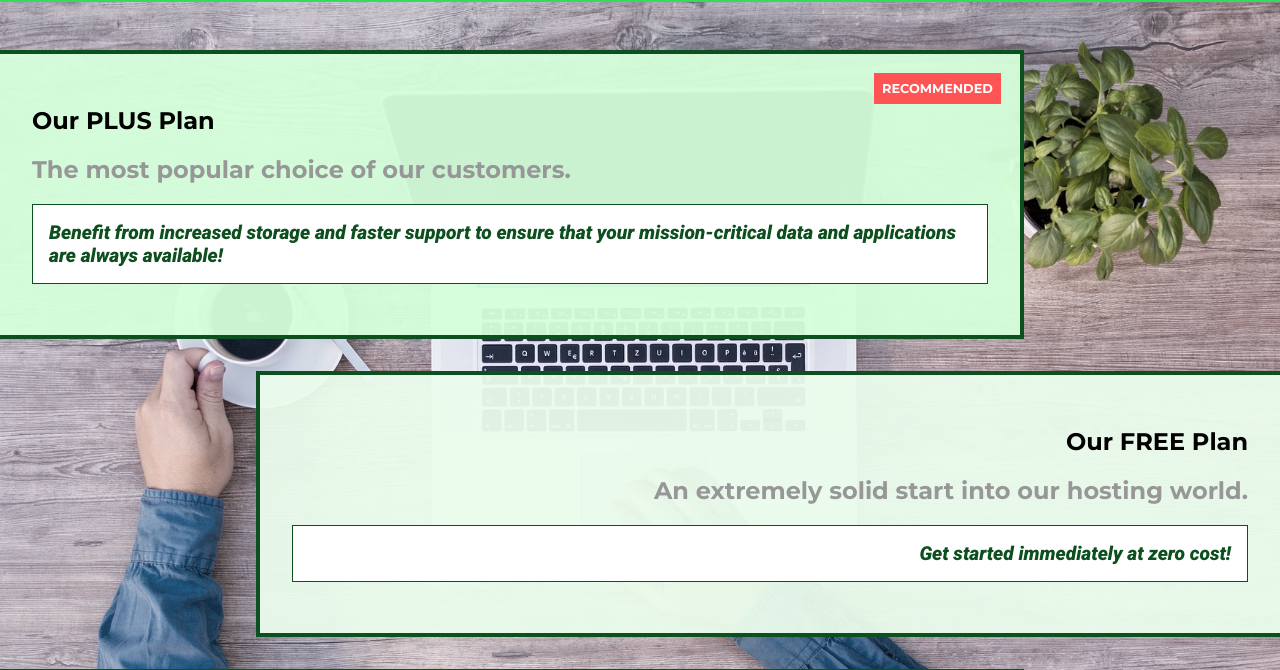
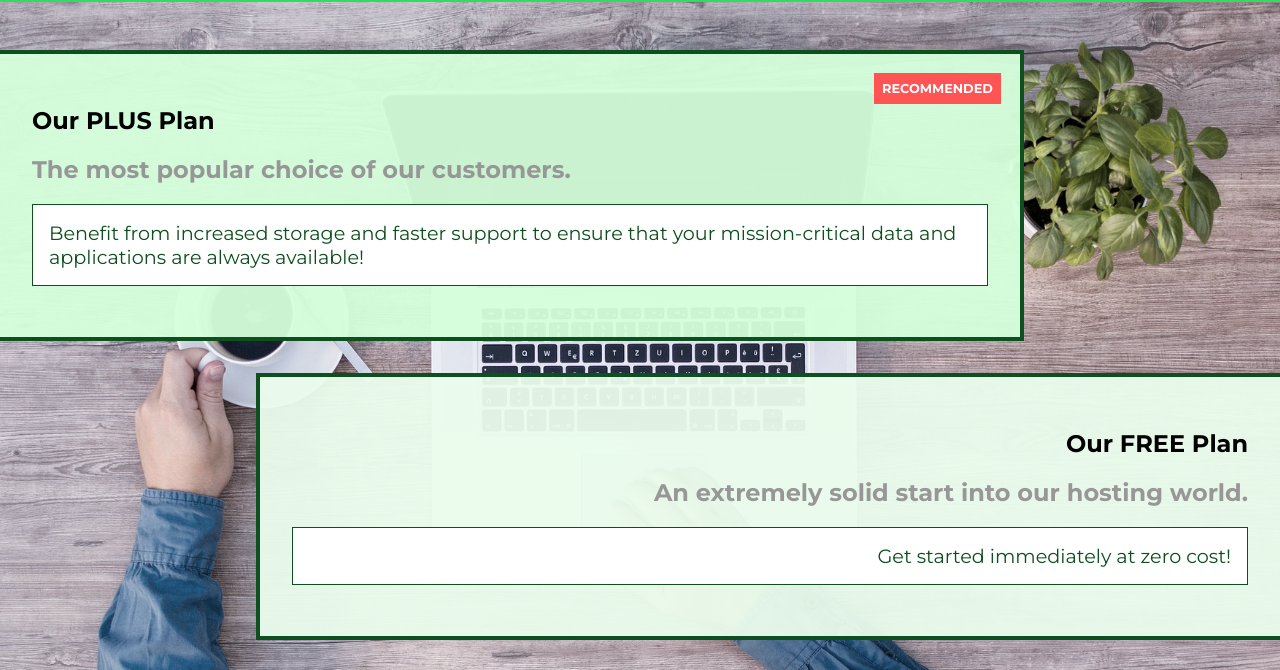
Before and after one commit to TranXuanHoang/TheWeb, a website: page CSS/01-basics/packages/index.html in a window 1280 px wide. Shown: the part 54-724 px from the top of the page. Drawn offline with Linux system fonts and the light colour scheme.

Commit message:
Add local font import and delete redundant Roboto font

```diff
--- a/CSS/01-basics/packages/packages.css
+++ b/CSS/01-basics/packages/packages.css
@@ -1,3 +1,15 @@
+/* Example of importing a font with @font-face */
+@font-face {
+  font-family: "AnonymousPro";
+  src: url("AnonymousPro-Regular.ttf") format("truetype");
+}
+
+@font-face {
+  font-family: "AnonymousPro";
+  src: url("AnonymousPro-Bold.ttf") format("truetype");
+  font-weight: 700;
+}
+
 main {
   padding-top: 2rem;
 }
@@ -53,9 +65,6 @@ main {
   font-size: 1.2rem;
   color: #0e4f1f;
   background: white;
-  font-family: "Roboto", sans-serif;
-  font-weight: 900;
-  font-style: italic;
 }
 
 .clearfix {
--- a/CSS/01-basics/shared.css
+++ b/CSS/01-basics/shared.css
@@ -1,6 +1,5 @@
 @import url("https://fonts.googleapis.com/css2?family=Montserrat:wght@400;700&display=swap");
 @import url("https://fonts.googleapis.com/css2?family=Anton&display=swap");
-@import url('https://fonts.googleapis.com/css2?family=Roboto:ital,wght@0,400;0,900;1,900&display=swap');
 
 * {
   box-sizing: border-box;
```
Also changed, not shown: CSS/01-basics/README.md, CSS/01-basics/packages/AnonymousPro-Bold.ttf (added), CSS/01-basics/packages/AnonymousPro-Regular.ttf (added).
